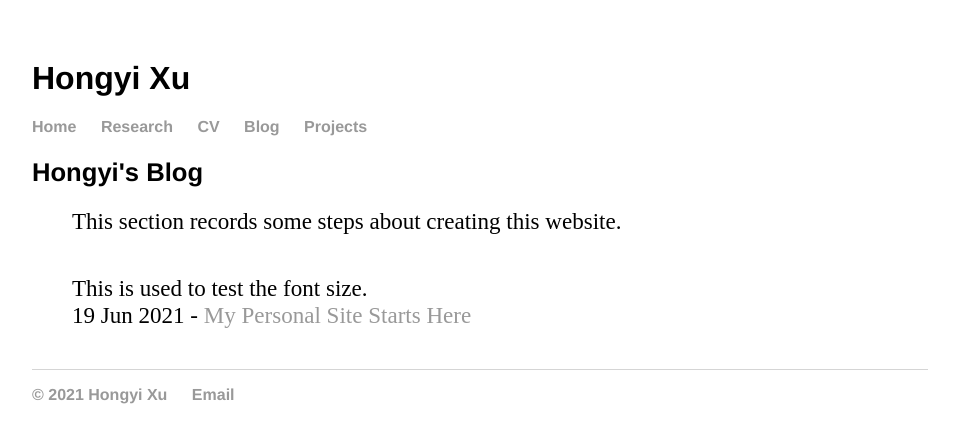
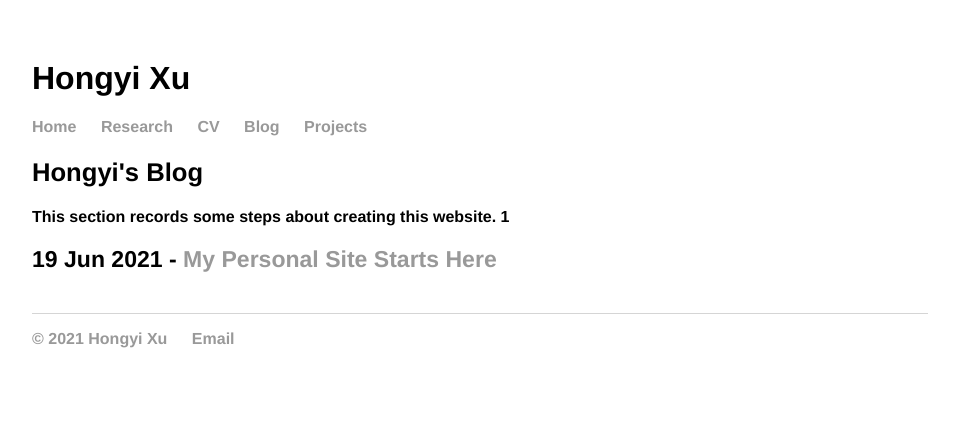
Before and after one commit to hongyileoxu/hongyileoxu.github.io, a Jekyll site: the page built from blog/index.html, in a window 1280 px wide. Shown: the top 443 px of the page, without its empty margins (160-1119 px from the left). Built offline with Jekyll 4.4.1, drawn with Linux system fonts in a browser that asks for light colours.

Commit message:
Update index.html
2 try

```diff
--- a/blog/index.html
+++ b/blog/index.html
@@ -3,13 +3,13 @@ layout: default
 title: Hongyi's Blog
 ---
 	<h2>{{ page.title }}</h2>
-	<ul class="posts">
-		<li> This section records some steps about creating this website.</li>
+	<nav>
+	<ul>
+		<li> This section records some steps about creating this website. 1</li>
 	</ul>
+	</na>
 
 	<ul class="posts">
-		<li> This is used to test the font size.</li>
-
 	  {% for post in site.posts %}
 	   <li><span>{{ post.date | date_to_string }}</span> - <a href="{{ post.url }}" title="{{ post.title }}">{{ post.title }}</a></li>
 	  {% endfor %}
```
